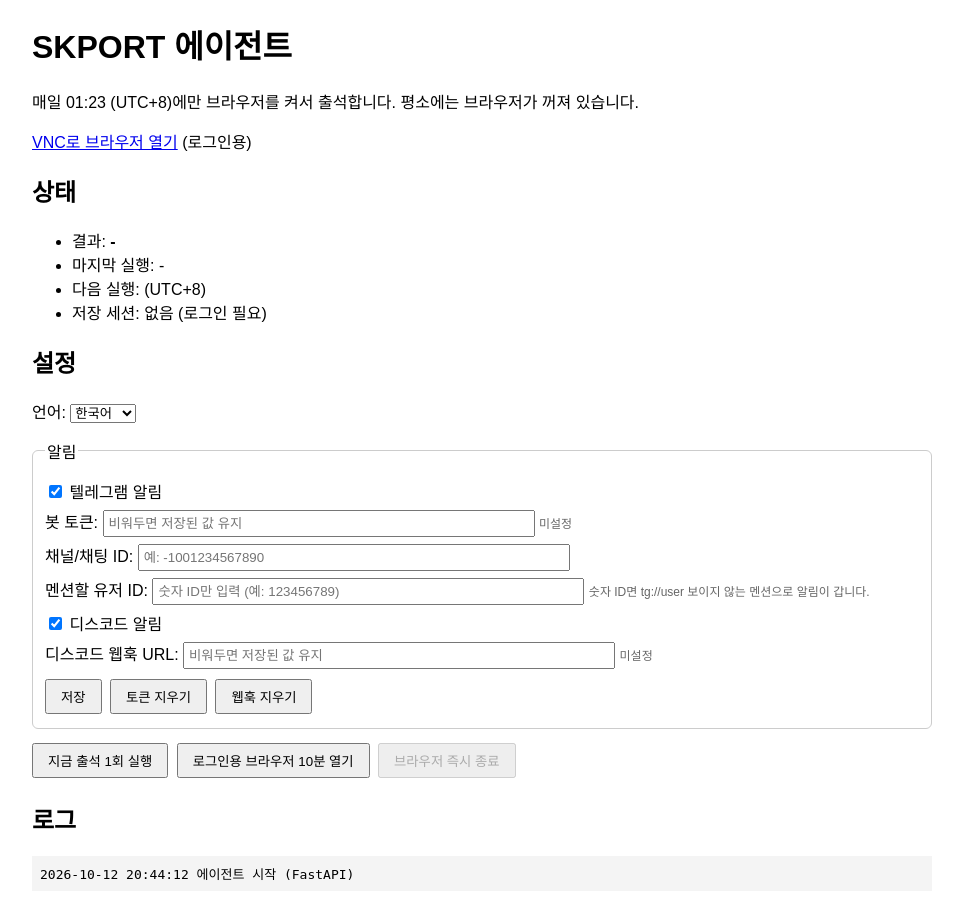
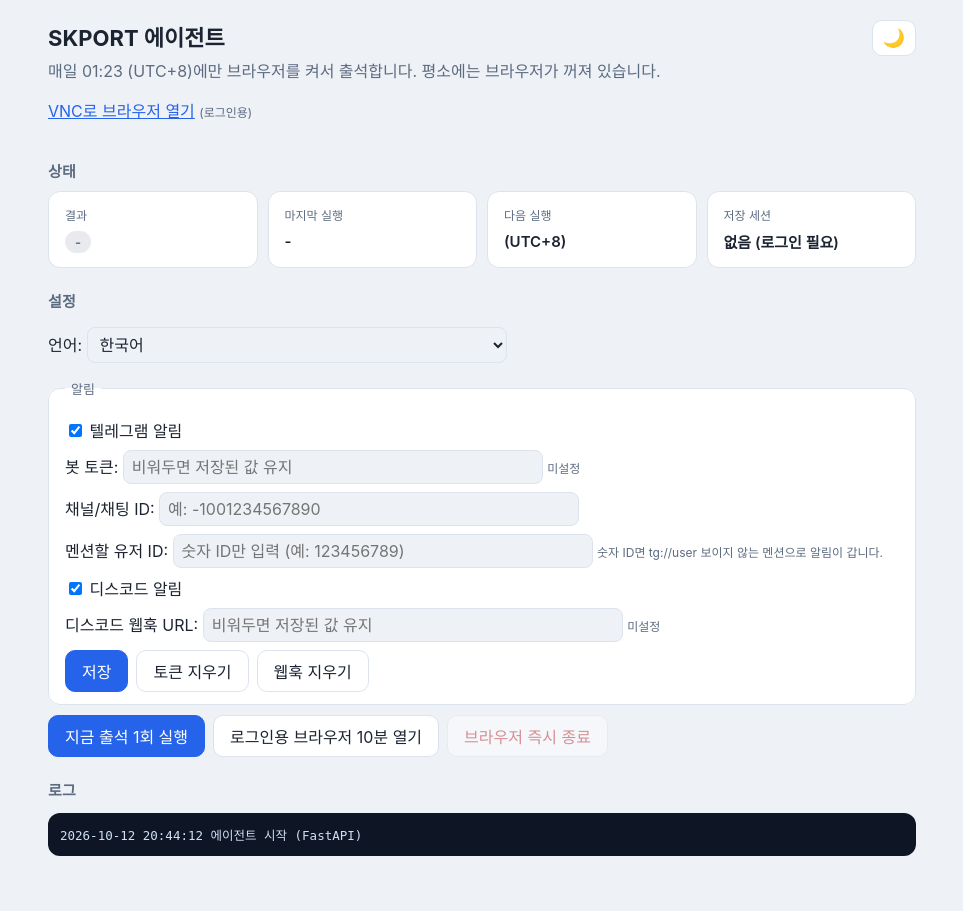
Before and after one commit to Nergis0318/SKPORT_Endfield_Daily_Sign-in_Tool, a FastAPI app: page / in a window 1280 px wide. Shown: the whole page, without its empty margins (158-1121 px from the left). After the commit the page ends 856 px from the top, so only its background shows below. Run offline with FastAPI, Linux system fonts and the light colour scheme.

Commit message:
feat(ui): redesign dashboard with cards and light/dark theme
상태 4카드 그리드·액션 바·터미널형 로그로 재배치하고 CSS 변수 기반
light/dark 토글(localStorage 저장, 기본은 prefers-color-scheme) 추가.
결과 배지에 status별 색상 적용. ui.theme_toggle 키를 ko/en/jp에 추가.

```diff
--- a/src/app/i18n.py
+++ b/src/app/i18n.py
@@ -60,6 +60,7 @@ STRINGS = {
         "ui.open_login": "로그인용 브라우저 10분 열기",
         "ui.close_browser": "브라우저 즉시 종료",
         "ui.log": "로그",
+        "ui.theme_toggle": "테마 전환",
         # 상태 코드 라벨
         "status.success": "출석 완료",
         "status.already": "이미 출석됨",
@@ -128,6 +129,7 @@ STRINGS = {
         "ui.open_login": "Open login browser for 10 minutes",
         "ui.close_browser": "Close browser now",
         "ui.log": "Log",
+        "ui.theme_toggle": "Toggle theme",
         # Status code labels
         "status.success": "Checked in",
         "status.already": "Already checked in",
@@ -196,6 +198,7 @@ STRINGS = {
         "ui.open_login": "ログイン用ブラウザを10分間開く",
         "ui.close_browser": "ブラウザを即時終了",
         "ui.log": "ログ",
+        "ui.theme_toggle": "テーマ切替",
         # ステータスコードのラベル
         "status.success": "出席完了",
         "status.already": "出席済み",
--- a/src/app/templates/index.html
+++ b/src/app/templates/index.html
@@ -4,55 +4,252 @@
     <meta charset="utf-8" />
     <meta name="viewport" content="width=device-width,initial-scale=1" />
     <title>{{ t('ui.title') }}</title>
+    <script>
+      // 테마는 기기별 localStorage에 저장 (백엔드 저장 불필요). 페인트 전에 확정해 플래시 방지
+      document.documentElement.dataset.theme =
+        localStorage.getItem("skport-theme") ||
+        (matchMedia("(prefers-color-scheme: dark)").matches ? "dark" : "light");
+    </script>
     <style>
+      :root {
+        --bg: #eef1f6;
+        --card: #ffffff;
+        --fg: #1b2430;
+        --muted: #5c6b80;
+        --line: #dde3ec;
+        --accent: #2563eb;
+        --accent-fg: #ffffff;
+        --ok: #15803d;
+        --info: #1d4ed8;
+        --warn: #b45309;
+        --err: #b91c1c;
+        --neutral: #64748b;
+        --code-bg: #0e1524;
+        --code-fg: #cfe0f5;
+      }
+      [data-theme="dark"] {
+        --bg: #0e1420;
+        --card: #1a2331;
+        --fg: #e7eef8;
+        --muted: #94a5bb;
+        --line: #2b3849;
+        --accent: #4f8ef7;
+        --accent-fg: #0b1220;
+        --ok: #4ade80;
+        --info: #7aa7ff;
+        --warn: #fbbf24;
+        --err: #f87171;
+        --neutral: #94a3b8;
+        --code-bg: #0a101c;
+        --code-fg: #cfe0f5;
+      }
+      * {
+        box-sizing: border-box;
+      }
       body {
-        font-family: sans-serif;
+        font-family:
+          -apple-system, "Segoe UI", Roboto, "Noto Sans KR", "Noto Sans JP",
+          sans-serif;
+        background: var(--bg);
+        color: var(--fg);
         max-width: 900px;
-        margin: 20px auto;
-        padding: 0 12px;
+        margin: 0 auto;
+        padding: 20px 16px 40px;
+        transition: background 0.2s, color 0.2s;
       }
-      pre {
-        background: #f4f4f4;
-        padding: 8px;
-        white-space: pre-wrap;
+      h1 {
+        margin: 0 0 6px;
+        font-size: 22px;
+      }
+      h2 {
+        font-size: 15px;
+        letter-spacing: 0.02em;
+        color: var(--muted);
+        margin: 22px 0 10px;
+      }
+      a {
+        color: var(--accent);
+      }
+      .head {
+        display: flex;
+        justify-content: space-between;
+        align-items: flex-start;
+        gap: 12px;
+      }
+      .intro {
+        margin: 4px 0;
+        color: var(--muted);
+      }
+      .icon-btn {
+        font-size: 18px;
+        line-height: 1;
+        padding: 8px 10px;
+        border: 1px solid var(--line);
+        border-radius: 10px;
+        background: var(--card);
+        color: var(--fg);
+        cursor: pointer;
+      }
+      .grid {
+        display: grid;
+        grid-template-columns: repeat(auto-fit, minmax(190px, 1fr));
+        gap: 10px;
+      }
+      .card {
+        background: var(--card);
+        border: 1px solid var(--line);
+        border-radius: 12px;
+        padding: 14px 16px;
+      }
+      .card .label {
+        display: block;
+        font-size: 12px;
+        color: var(--muted);
+        margin-bottom: 8px;
+      }
+      .card .value {
+        font-size: 15px;
+        font-weight: 600;
+      }
+      .badge {
+        display: inline-block;
+        padding: 3px 10px;
+        border-radius: 999px;
+        font-size: 13px;
+        background: rgba(100, 116, 139, 0.15);
+        color: var(--neutral);
+      }
+      .badge[data-status="success"] {
+        background: rgba(21, 128, 61, 0.15);
+        color: var(--ok);
+      }
+      .badge[data-status="already"] {
+        background: rgba(29, 78, 216, 0.15);
+        color: var(--info);
+      }
+      .badge[data-status="login_required"] {
+        background: rgba(180, 83, 9, 0.15);
+        color: var(--warn);
+      }
+      .badge[data-status="error"] {
+        background: rgba(185, 28, 28, 0.15);
+        color: var(--err);
+      }
+      .actions {
+        display: flex;
+        flex-wrap: wrap;
+        gap: 8px;
       }
       button {
-        padding: 6px 14px;
-        margin: 4px 4px 4px 0;
+        font: inherit;
+        padding: 8px 16px;
+        border: 1px solid var(--line);
+        border-radius: 10px;
+        background: var(--card);
+        color: var(--fg);
+        cursor: pointer;
+      }
+      button:hover:not(:disabled) {
+        border-color: var(--accent);
+      }
+      button.primary {
+        background: var(--accent);
+        border-color: var(--accent);
+        color: var(--accent-fg);
+      }
+      button.danger {
+        color: var(--err);
+      }
+      button:disabled {
+        opacity: 0.45;
+        cursor: not-allowed;
       }
       fieldset {
-        border: 1px solid #ccc;
-        border-radius: 6px;
+        border: 1px solid var(--line);
+        border-radius: 12px;
+        background: var(--card);
         margin: 10px 0;
-        padding: 10px 12px;
+        padding: 12px 16px;
+      }
+      legend {
+        font-size: 13px;
+        color: var(--muted);
+        padding: 0 6px;
       }
       label {
         display: block;
-        margin: 6px 0;
+        margin: 8px 0;
       }
       input[type="text"],
-      input[type="password"] {
+      input[type="password"],
+      select {
         width: 100%;
         max-width: 420px;
-        padding: 4px;
+        font: inherit;
+        color: var(--fg);
+        background: var(--bg);
+        border: 1px solid var(--line);
+        border-radius: 8px;
+        padding: 6px 8px;
       }
       .hint {
-        color: #666;
+        color: var(--muted);
         font-size: 12px;
+      }
+      pre {
+        background: var(--code-bg);
+        color: var(--code-fg);
+        padding: 12px;
+        border-radius: 12px;
+        white-space: pre-wrap;
+        word-break: break-word;
+        font-size: 12.5px;
+        max-height: 340px;
+        overflow: auto;
       }
     </style>
   </head>
   <body>
-    <h1>{{ t('ui.title') }}</h1>
-    <p>{{ t('ui.intro') }}</p>
-    <p><a href="/vnc.html">{{ t('ui.vnc_link') }}</a> {{ t('ui.vnc_hint') }}</p>
+    <header class="head">
+      <div>
+        <h1>{{ t('ui.title') }}</h1>
+        <p class="intro">{{ t('ui.intro') }}</p>
+        <p>
+          <a href="/vnc.html">{{ t('ui.vnc_link') }}</a>
+          <span class="hint">{{ t('ui.vnc_hint') }}</span>
+        </p>
+      </div>
+      <button
+        id="themeBtn"
+        class="icon-btn"
+        onclick="toggleTheme()"
+        aria-label="{{ t('ui.theme_toggle') }}"
+        title="{{ t('ui.theme_toggle') }}"
+      >
+        🌙
+      </button>
+    </header>
+
     <h2>{{ t('ui.status') }}</h2>
-    <ul>
-      <li>{{ t('ui.result') }}: <b id="st">-</b></li>
-      <li>{{ t('ui.last_run') }}: <span id="last">-</span></li>
-      <li>{{ t('ui.next_run') }}: <span id="next">-</span></li>
-      <li>{{ t('ui.session') }}: <span id="sess">-</span></li>
-    </ul>
+    <div class="grid">
+      <div class="card">
+        <span class="label">{{ t('ui.result') }}</span>
+        <b id="st" class="badge">-</b>
+      </div>
+      <div class="card">
+        <span class="label">{{ t('ui.last_run') }}</span>
+        <span class="value" id="last">-</span>
+      </div>
+      <div class="card">
+        <span class="label">{{ t('ui.next_run') }}</span>
+        <span class="value" id="next">-</span>
+      </div>
+      <div class="card">
+        <span class="label">{{ t('ui.session') }}</span>
+        <span class="value" id="sess">-</span>
+      </div>
+    </div>
+
     <h2>{{ t('ui.settings') }}</h2>
     <p>
       <label
@@ -106,8 +303,8 @@
           placeholder="{{ t('ui.keep_saved') }}" />
         <span class="hint" id="discordUrlState"></span
       ></label>
-      <div>
-        <button onclick="save()">{{ t('ui.save') }}</button>
+      <div class="actions">
+        <button class="primary" onclick="save()">{{ t('ui.save') }}</button>
         <button onclick="clearField('telegram_bot_token')">
           {{ t('ui.clear_token') }}
         </button>
@@ -116,11 +313,17 @@
         </button>
       </div>
     </fieldset>
-    <button onclick="post('/api/cycle')">{{ t('ui.run_now') }}</button>
-    <button onclick="post('/api/login')">{{ t('ui.open_login') }}</button>
-    <button id="closeBtn" onclick="post('/api/close')">
-      {{ t('ui.close_browser') }}
-    </button>
+
+    <div class="actions">
+      <button class="primary" onclick="post('/api/cycle')">
+        {{ t('ui.run_now') }}
+      </button>
+      <button onclick="post('/api/login')">{{ t('ui.open_login') }}</button>
+      <button id="closeBtn" class="danger" onclick="post('/api/close')">
+        {{ t('ui.close_browser') }}
+      </button>
+    </div>
+
     <h2>{{ t('ui.log') }}</h2>
     <pre id="log"></pre>
     <script>
@@ -129,6 +332,16 @@
       const STATUS_TEXT={{ status_text|tojson }};
       const TEXT={saved:{{ t('ui.saved')|tojson }},notSet:{{ t('ui.not_set')|tojson }},
         sessionYes:{{ t('ui.session_yes')|tojson }},sessionNo:{{ t('ui.session_no')|tojson }}};
+      function toggleTheme(){
+        const next=document.documentElement.dataset.theme==='dark'?'light':'dark';
+        document.documentElement.dataset.theme=next;
+        localStorage.setItem('skport-theme',next);
+        paintThemeBtn();
+      }
+      function paintThemeBtn(){
+        themeBtn.textContent=document.documentElement.dataset.theme==='dark'?'☀️':'🌙';
+      }
+      paintThemeBtn();
       const _dirty={botToken:false,chatId:false,mentionId:false,discordUrl:false};
       ['botToken','chatId','mentionId','discordUrl'].forEach(id=>{
         $(id).addEventListener('input',()=>{_dirty[id]=true;});
@@ -163,7 +376,9 @@
       }
       async function tick(){
        try{const r=await fetch('/api/status');const s=await r.json();
-       st.textContent=STATUS_TEXT[s.last_status]||s.last_status;last.textContent=s.last_run;next.textContent=s.next_run;
+       st.textContent=STATUS_TEXT[s.last_status]||s.last_status||'-';
+       st.dataset.status=s.last_status||'';
+       last.textContent=s.last_run;next.textContent=s.next_run;
        tg.checked=s.settings.telegram;dc.checked=s.settings.discord;
        botTokenState.textContent=s.settings.telegram_configured?TEXT.saved:TEXT.notSet;
        discordUrlState.textContent=s.settings.discord_configured?TEXT.saved:TEXT.notSet;
```
